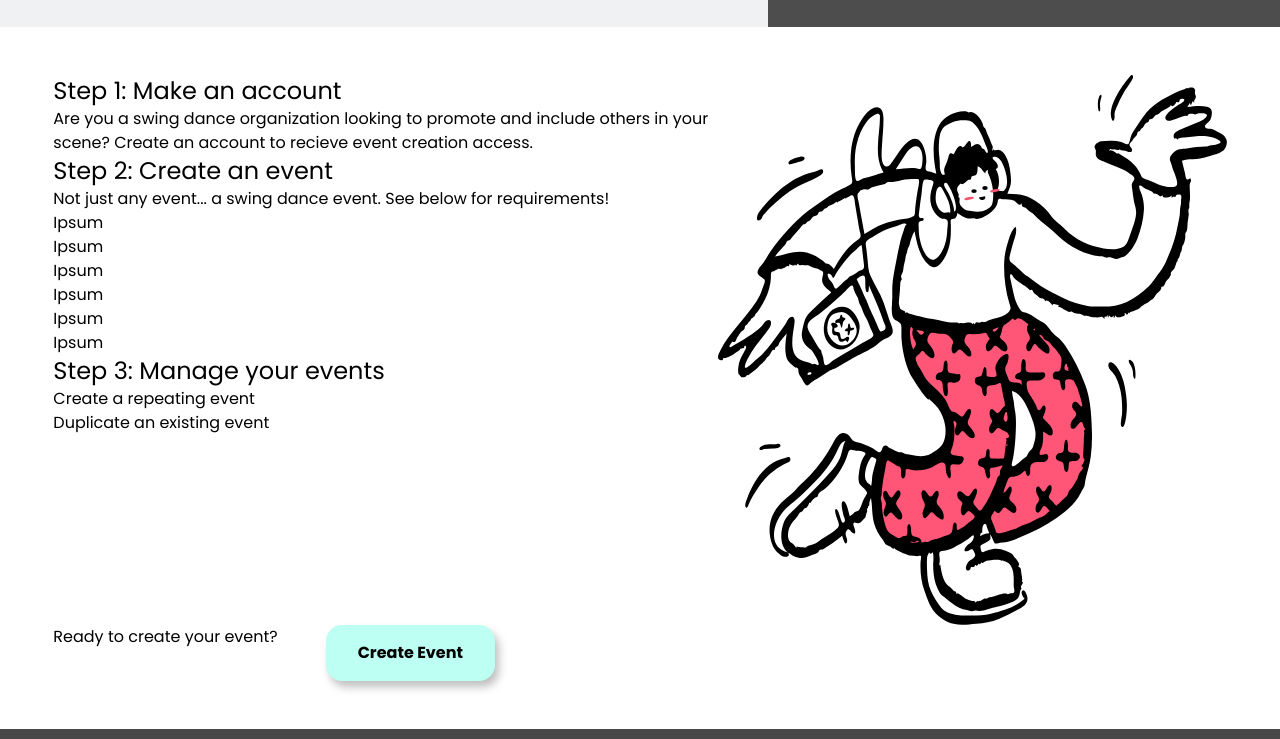
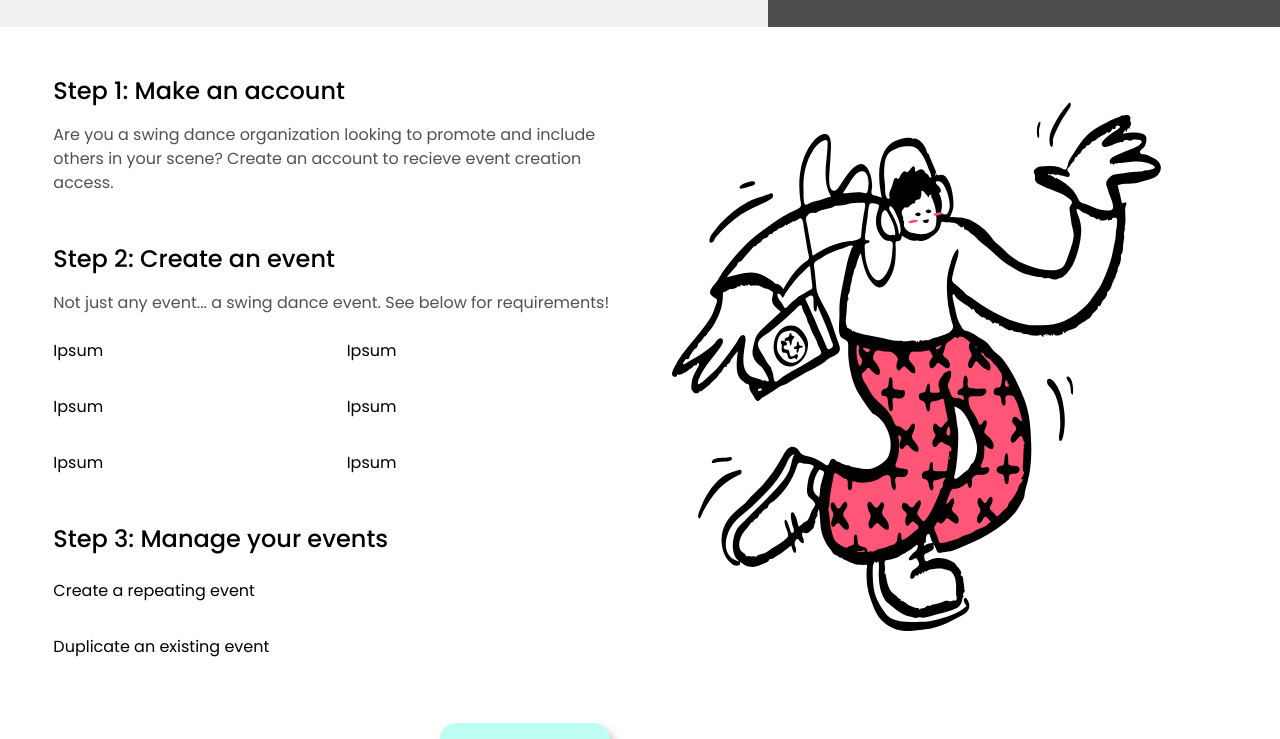
Before and after one commit to justinkwanchan/swing-schedule, a Next.js app in the folder front-end/: page /contribute in a window 1280 px wide. Shown: the part 613-1352 px from the top of the page. Built offline with nearby package versions, Linux system fonts and the light colour scheme.

Commit message:
Add alignment and spacing for desktop layout of Contribution page

```diff
--- a/front-end/src/app/contribute/page.tsx
+++ b/front-end/src/app/contribute/page.tsx
@@ -10,39 +10,53 @@ export default function Contribute() {
       <PageTitleSection title="How to Contribute" />
 
       <div className="w-11/12">
-        <div className="flex">
-          <div className="flex flex-col">
-            <h2 className="text-2xl">Step 1: Make an account</h2>
-            <p>
-              Are you a swing dance organization looking to promote and include
-              others in your scene? Create an account to recieve event creation
-              access.
+        <div className="flex gap-8 mb-16">
+          <div className="flex flex-col gap-12 w-1/2">
+            <div>
+              <h2 className="text-2xl font-medium mb-4">
+                Step 1: Make an account
+              </h2>
+              <p className="text-sub-text-grey">
+                Are you a swing dance organization looking to promote and
+                include others in your scene? Create an account to recieve event
+                creation access.
               </p>
-            <h2 className="text-2xl">Step 2: Create an event</h2>
-            <p>
+            </div>
+            <div>
+              <h2 className="text-2xl font-medium mb-4">
+                Step 2: Create an event
+              </h2>
+              <p className="text-sub-text-grey mb-6">
                 Not just any event... a swing dance event. See below for
                 requirements!
               </p>
-            <ul>
-              <li>Ipsum</li>
-              <li>Ipsum</li>
-              <li>Ipsum</li>
-              <li>Ipsum</li>
-              <li>Ipsum</li>
-              <li>Ipsum</li>
+              <ul className="flex flex-wrap justify-between gap-y-8">
+                <li className="w-1/2">Ipsum</li>
+                <li className="w-1/2">Ipsum</li>
+                <li className="w-1/2">Ipsum</li>
+                <li className="w-1/2">Ipsum</li>
+                <li className="w-1/2">Ipsum</li>
+                <li className="w-1/2">Ipsum</li>
               </ul>
-            <h2 className="text-2xl">Step 3: Manage your events</h2>
-            <ul>
+            </div>
+            <div>
+              <h2 className="text-2xl font-medium mb-6">
+                Step 3: Manage your events
+              </h2>
+              <ul className="flex flex-col gap-8">
                 <li>Create a repeating event</li>
                 <li>Duplicate an existing event</li>
               </ul>
             </div>
-
-          <Image src={danceDude} alt={'Dancing Dude'} className="w-[45%]" />
           </div>
 
-        <div className="flex">
-          <h2 className="mr-12">Ready to create your event?</h2>
+          <Image src={danceDude} alt={'Dancing Dude'} className="w-5/12" />
+        </div>
+
+        <div className="flex items-center">
+          <h2 className="text-2xl font-medium mr-12">
+            Ready to create your event?
+          </h2>
           <Link href="">
             <button className="font-bold bg-[#BDFFF3] px-8 py-4 rounded-2xl shadow-[4px_6px_8px_0_rgba(0,0,0,0.25)]">
               Create Event
--- a/front-end/tailwind.config.ts
+++ b/front-end/tailwind.config.ts
@@ -11,6 +11,7 @@ const config: Config = {
       colors: {
         'light-grey': '#eff1f3',
         'dark-grey': '#4d4d4d',
+        'sub-text-grey': '#515151',
       },
       backgroundImage: {
         'gradient-radial': 'radial-gradient(var(--tw-gradient-stops))',
```
Lines whose indentation alone changed are shown as unchanged.
